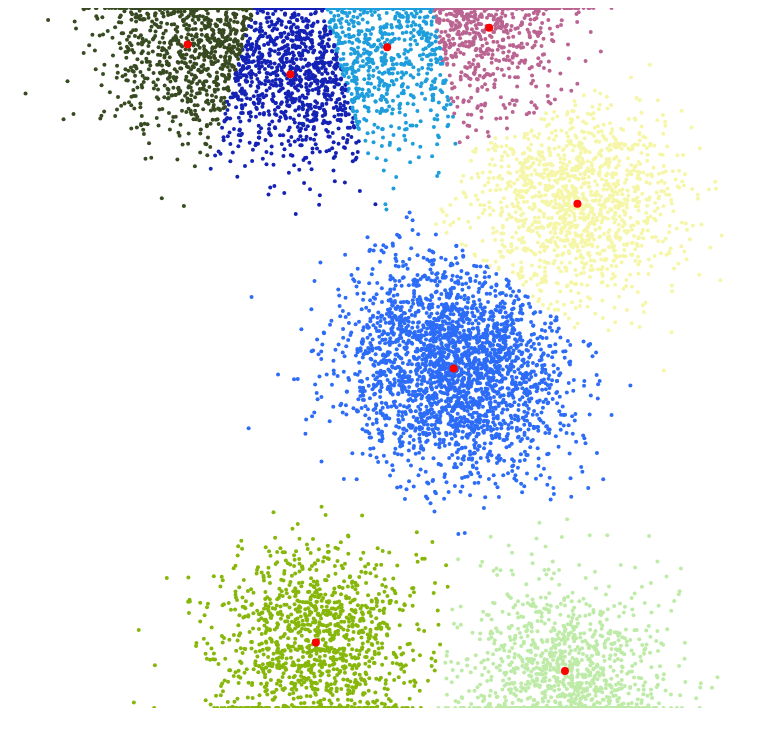
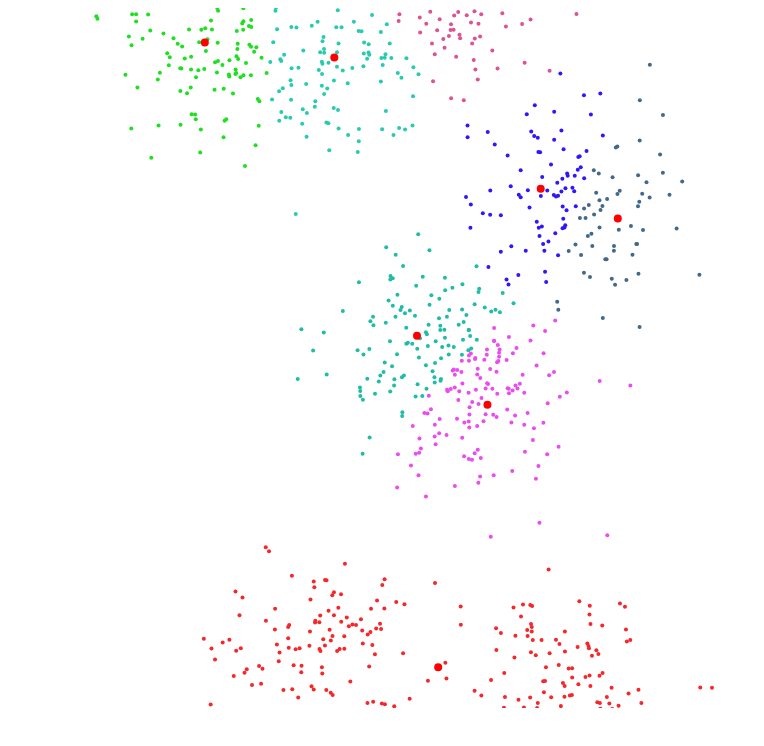
Before and after one commit to alexcoco/js_cluster, a plain HTML site: page index.html in a window 1280 px wide. Shown: the whole page, without its empty margins (0-764 px from the left). Drawn offline with Linux system fonts and the light colour scheme.

Commit message:
clean up

```diff
--- a/application.js
+++ b/application.js
@@ -1,38 +1,60 @@
-var Application = function(params) {
-  this.params = params;
+var Application = function(options) {
+  this.timer = null;
+  this.startTime = null;
+  this.endTime = null;
+
+  this.data = [];
+  this.kmeans = null;
+
+  // Set up canvas
+  var canvas = document.getElementById(options.id);
+  canvas.width =  options.max[0];
+  canvas.height = options.max[1];
 }
 
-Application.prototype.start = function() {
-  var params = this.params;
+Application.prototype.start = function(options, callback) {
+  // Initialize data generator
+  var generator = new DataGenerator({
+    max:      options.max,
+    stdDev:   options.stdDev,
+    clusters: options.clusters
+  });
 
-  // Generate points
-  var generator = new DataGenerator(params.max, params.clusters, params.stdDev);
-  var points = generator.generate(params.points);
+  // Generate data
+  this.data = generator.generate(options.points);
+
+  // Check time before starting
+  this.startTime = new Date().getTime();
 
   // Set up kmeans
-  var kmeans = new KMeans(points, params.clusters);
-  kmeans.init(params.initializer);
-
-  var before = new Date().getTime();
-  // Set up canvas
-  var canvas = document.createElement('canvas');
-  canvas.width = params.max[0];
-  canvas.height = params.max[1];
-  document.body.appendChild(canvas);
+  this.kmeans = new KMeans(this.data, options.clusters);
+  this.kmeans.init(options.initializer);
 
   // Set up renderer
-  var renderer = new KMeansRenderer(canvas, kmeans);
+  var renderer = new KMeansRenderer(canvas, this.kmeans);
   renderer.render();
 
   // Run clustering visualization
+  var _this = this;
   var timer = setInterval(function() {
-    kmeans.tick();
+    _this.kmeans.tick();
     renderer.render();
 
-    if (kmeans.converged) {
+    if (_this.kmeans.converged) {
       clearInterval(timer);
-      console.log('Converged after ' + kmeans.ticks + ' iterations');
-      console.log((new Date().getTime() - before) + ' millis');
+      _this.endTime = new Date().getTime();
+
+      if (callback && typeof callback == 'function') {
+        callback();
+      }
     }
-  }, params.interval);
+  }, options.interval);
 }
+
+Application.prototype.ticks = function() {
+  return this.kmeans.ticks;
+}
+
+Application.prototype.duration = function() {
+  return this.endTime - this.startTime;
+}
--- a/data_generator.js
+++ b/data_generator.js
@@ -1,28 +1,31 @@
-var DataGenerator = function(max, clusters, stdDev) {
-  this.data = [];
-  this.clusters = clusters;
-  this.stdDev = stdDev;
-  this.max = max;
+var DataGenerator = function(options) {
+  this.data         = [];
+  this.max          = options.max;
+  this.stdDev       = options.stdDev;
+  this.clusters     = options.clusters;
+  this.clusterMeans = [];
 
-  this.clusterMeans = [];
-  for (var i = 0; i < clusters; i++) {
-    this.clusterMeans.push(max.map(Util.randf));
+  // Generate random means for each feature in each cluster
+  for (var i = 0; i < this.clusters; i++) {
+    this.clusterMeans.push(this.max.map(Util.randf));
   }
 
+  // Partially evaluated function for generating normally
+  // distributed numbers with a fixed standard deviation
   this.nrand = function(mean) {
     return Util.nrand(mean, this.stdDev);
   }
 }
 
 DataGenerator.prototype.generate = function(count) {
+  var stdDev = this.stdDev;
+
   for (var i = 0; i < count; i++) {
-    var k = Util.randi(this.clusterMeans.length);
-    var means = this.clusterMeans[k];
-    var features = means.map(this.nrand, this);
+    // Randomly pick a cluster
+    var k = Util.randi(this.clusters);
 
-    for (var j = 0; j < features.length; j++) {
-      features[j] = Util.clamp(features[j], 0, this.max[j]);
-    };
+    // Generate normally distributed values around the cluster means
+    var features = this.clusterMeans[k].map(this.nrand, this);
 
     this.data.push(new Vector(features));
   }
--- a/index.html
+++ b/index.html
@@ -12,23 +12,32 @@
 	<script src="application.js"></script>
 </head>
 <body>
+<canvas id="canvas"></canvas>
 <script>
 	// Generate a random number and seed Math.random
 	var seed = Util.randi(1000);
 	Math.seedrandom(seed);
 	console.log('Seed: ' + seed);
 
+	// Create and start application
+	var app = new Application({
+		id: 'canvas',
+		max: [800,700]
+	});
 
-	var app = new Application({
+	var options = {
 		clusters: 8,
 		stdDev: 50,
+		points: 1000,
 		max: [800,700],
 		initializer: 'forgy',
-		points: 10000,
 		interval: 1000/10
+	};
+
+	app.start(options, function() {
+		console.log('Completed in ' + app.ticks() + ' iterations');
+		console.log('Took ' + app.duration() + ' ms');
 	});
-
-	app.start();
 </script>
 </body>
 </html>
```
